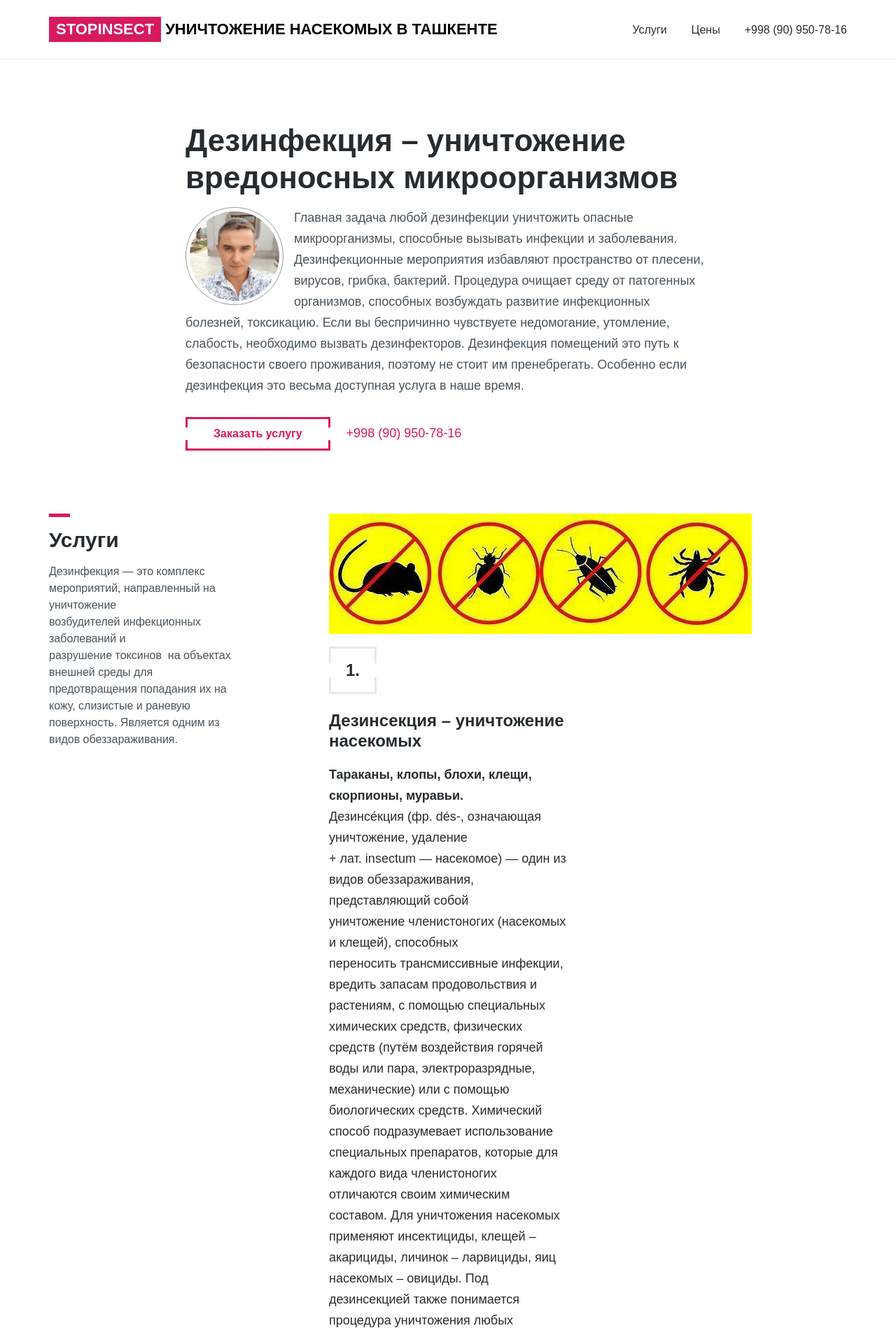
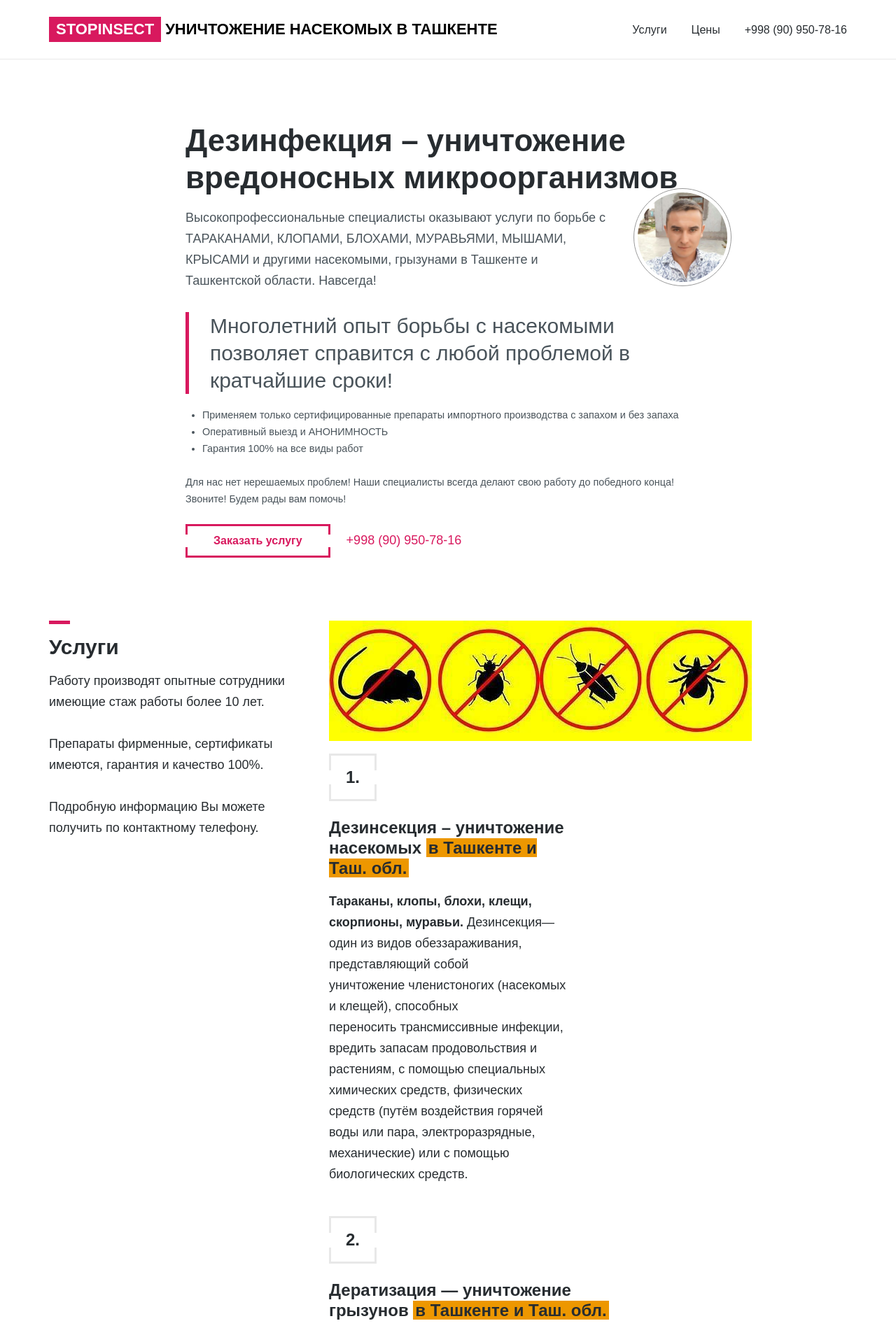
Before and after one commit to ryuldashev/stopinsect, a Jekyll site: the page built from index.markdown, in a window 1280 px wide. Shown: the top 1908 px of the page at 70% size. Built offline with Jekyll 4.4.1, drawn with Linux system fonts in a browser that asks for light colours; some web fonts are replaced; some of the changed text lies outside the part shown.

Commit message:
More texts

```diff
--- a/_includes/hero_block.html
+++ b/_includes/hero_block.html
@@ -5,10 +5,13 @@
     </div><!-- .block-header -->
     <div class="block-content">
       <div class="block-copy">
-        <div class="image-photo">
+        <div class="image-photo float-right">
           <img src="/images/photo.jpg" alt="">
         </div>
         {{ page.hero_content | markdownify }}
+        <small>
+          {{ page.hero_content_small | markdownify }}
+        </small>
       </div>
     </div><!-- .block-content -->
     <div class="block-buttons inner-sm">
--- a/_includes/services_block.html
+++ b/_includes/services_block.html
@@ -7,7 +7,7 @@
           <h2 class="block-title line-top">{{ include.title }}</h2>
           {% if include.subtitle %}
             <p class="block-subtitle">
-              {{ include.subtitle }}
+              {{ include.subtitle | markdownify }}
             </p>
           {% endif %}
         </div><!-- .block-header -->
--- a/_layouts/base.html
+++ b/_layouts/base.html
@@ -7,7 +7,7 @@
         <meta name="viewport" content="width=device-width, initial-scale=1.0" />
         <meta name="google" content="notranslate" />
         <link href="https://fonts.googleapis.com/css?family=Arsenal:400,400i,700,700i" rel="stylesheet">
-        <link rel="stylesheet" href="{{ 'assets/css/main.css' | relative_url }}?v1">
+        <link rel="stylesheet" href="{{ 'assets/css/main.css' | relative_url }}?v2">
 
         <meta property="og:title" content="{{ site.header_title }} - {{ site.header_subtitle }}" />
         <meta property="og:description" content="{{ site.description }}" />
--- a/_sass/imports/_content.scss
+++ b/_sass/imports/_content.scss
@@ -2,6 +2,11 @@
  * Content
  * ----------------------------------------------------------------------------
  */
+.highlight {
+  background: _palette(accent-yellow);
+  padding: 0 3px;
+}
+
 .post {
   margin-bottom: 3.33333em;
 }
@@ -61,18 +66,6 @@
   }
 }
 
-.image-photo {
-  float: left;
-  width: 10vw;
-  margin-right: 1.5rem;
-}
-.image-photo img {
-  border: 1px solid #999;
-  padding: 5px;
-  border-radius: 100%;
-  max-width: 100%;
-}
-
 
 @media only screen and (min-width: 801px) {
   .post {
@@ -91,6 +84,7 @@
     }
   }
 }
+
 
 /* Portfolio */
 .page-header + .portfolio-feed {
--- a/_sass/imports/_sections.scss
+++ b/_sass/imports/_sections.scss
@@ -54,6 +54,24 @@
 
   .block-content {
     color: _palette(secondary);
+  }
+
+  .image-photo {
+    float: right;
+    width: 10vw;
+    margin-top: -1.5rem;
+    margin-right: -1rem;
+    margin-left: 1.5rem;
+  }
+  .image-photo img {
+    border: 1px solid #999;
+    padding: 5px;
+    border-radius: 100%;
+    max-width: 100%;
+  }
+
+  blockquote {
+    margin: 1rem 0;
   }
 }
 
--- a/index.markdown
+++ b/index.markdown
@@ -2,18 +2,24 @@
 layout: home
 hero_title: Дезинфекция – уничтожение вредоносных микроорганизмов
 hero_content: >-
- Главная задача любой дезинфекции уничтожить опасные микроорганизмы,
- способные вызывать инфекции и заболевания.
+    Высокопрофессиональные специалисты оказывают услуги по борьбе
+    с ТАРАКАНАМИ, КЛОПАМИ, БЛОХАМИ, МУРАВЬЯМИ, МЫШАМИ, КРЫСАМИ и другими насекомыми,
+    грызунами в Ташкенте и Ташкентской области. Навсегда!
 
- Дезинфекционные мероприятия избавляют пространство от плесени,
- вирусов, грибка, бактерий. Процедура очищает среду от патогенных
- организмов, способных возбуждать развитие инфекционных болезней,
- токсикацию. Если вы беспричинно чувствуете недомогание, утомление,
- слабость, необходимо вызвать дезинфекторов.
+    > Многолетний опыт борьбы с насекомыми позволяет справится с любой проблемой в кратчайшие сроки!
 
- Дезинфекция помещений это путь к безопасности своего проживания,
- поэтому не стоит им пренебрегать. Особенно если дезинфекция это
- весьма доступная услуга в наше время.
+hero_content_small: >-
+    - Применяем только сертифицированные препараты импортного производства с запахом и без запаха
+
+    - Оперативный выезд и АНОНИМНОСТЬ
+
+    - Гарантия 100% на все виды работ
+
+
+    Для нас нет нерешаемых проблем! Наши специалисты всегда делают свою работу до победного конца!
+
+    Звоните! Будем рады вам помочь!
+
 hero_image: /images/pic10.jpg
 
 portfolio_title:
@@ -21,26 +27,27 @@ portfolio_subtitle:
 
 services_title: Услуги
 services_subtitle: >-
-    Дезинфекция — это комплекс мероприятий, направленный на
-    уничтожение возбудителей инфекционных заболеваний и разрушение токсинов
-    на объектах внешней среды для предотвращения попадания их на кожу,
-    слизистые и раневую поверхность. Является одним из видов обеззараживания.
+    Работу производят опытные сотрудники имеющие стаж работы более 10 лет.
+
+
+    Препараты фирменные, сертификаты имеются, гарантия и качество 100%.
+
+
+    Подробную информацию Вы можете получить по контактному телефону.
+
 services_list:
-    - title: Дезинсекция – уничтожение насекомых
+    - title: Дезинсекция – уничтожение насекомых <span class="highlight">в Ташкенте и Таш. обл.</span>
       content: >-
         **Тараканы, клопы, блохи, клещи, скорпионы, муравьи.**
-        Дезинсе́кция (фр. dés-, означающая уничтожение, удаление + лат. insectum — насекомое) — один из видов обеззараживания, представляющий собой уничтожение членистоногих (насекомых и клещей), способных переносить трансмиссивные инфекции, вредить запасам продовольствия и растениям, с помощью специальных химических средств, физических средств (путём воздействия горячей воды или пара, электроразрядные, механические) или с помощью биологических средств.
-        Химический способ подразумевает использование специальных препаратов, которые для каждого вида членистоногих отличаются своим химическим составом. Для уничтожения насекомых применяют инсектициды, клещей – акарициды, личинок – ларвициды, яиц насекомых – овициды.
-        Под дезинсекцией также понимается процедура уничтожения любых насекомых, чьё соседство с человеком считается нежелательным:  мухи, комары, тараканы, муравьи,  постельные клопы, блохи и т. д
-    - title: Дератизация — уничтожение грызунов
+        Дезинсекция— один из видов обеззараживания, представляющий собой уничтожение членистоногих (насекомых и клещей), способных переносить трансмиссивные инфекции, вредить запасам продовольствия и растениям, с помощью специальных химических средств, физических средств (путём воздействия горячей воды или пара, электроразрядные, механические) или с помощью биологических средств.
+    - title: Дератизация — уничтожение грызунов <span class="highlight">в Ташкенте и Таш. обл.</span>
       content: >-
-        **Крысы, мыши, полёвки**
-        Дератизация (фр. dératisation — дословно «уничтожение крыс») — комплексные меры по уничтожению грызунов (крыс, мышей, полёвок и др.).
+        **Крысы, мыши, полёвки.**
+        Дератизация — комплексные меры по уничтожению грызунов (крыс, мышей, полёвок и др.).
         Существует несколько различных способов: пищевые ядхимикаты (в виде приманок), газообразные яды. В отличие от них, рекламируемые ультразвуковые отпугиватели не имеют никакого эффекта.
-        Химический метод борьбы с грызунами подразумевает уничтожение крыс и избавление от мышей посредством препаратов, являющихся ядами для грызунов. Препараты, как правило, размещаются на чердаках и подвалах, возле мусорных контейнеров, в темных углах производственных помещений. Особенно эффективен химический способ борьбы с грызунами против обычных домашних мышей и полевок.
-        Проблема дератизации против крыс остро встает весной,летом,осенью и зимой когда расплодившаяся популяция животных ищет места для зимовки.
-
-
+        Химический метод борьбы с грызунами подразумевает уничтожение крыс и избавление от мышей посредством препаратов, являющихся ядами для грызунов.
+    - title: Дезинфекция — уничтожение грибка, плесени <span class="highlight">в Ташкенте и Таш. обл.</span>
+      content: Избавляем от грибка и плесени с помощью профессиональных химических средств
 
 profs_title: Преимущества
 profs_subtitle: Оказываем услуги качественно и в срок
```
